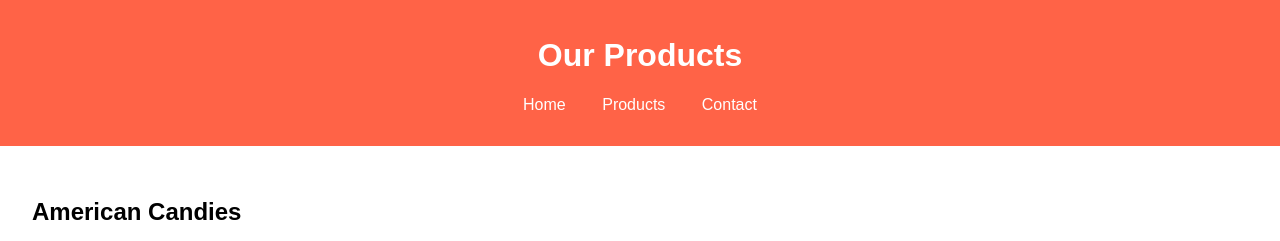
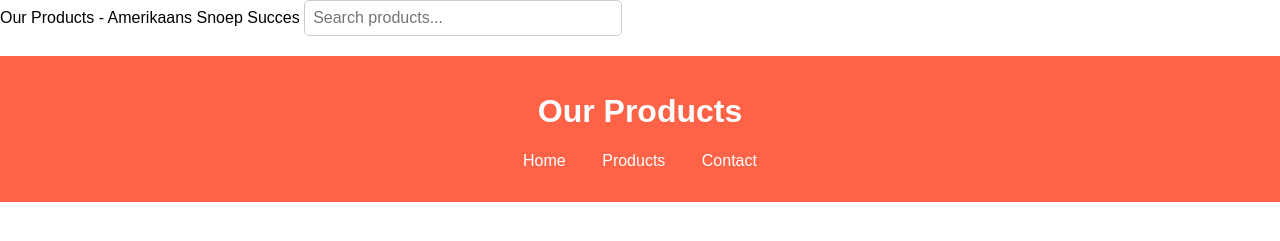
Before and after one commit to AmerikaansSnoepSuccses/AmerikaansSnoepSuccses.com, a plain HTML site: page products.html in a window 1280 px wide. Shown: the top 241 px of the page. Drawn offline with Linux system fonts and the light colour scheme.

Commit message:
Add files via upload
Signed-off-by: AmerikaansSnoepSuccses <AmerikaansSnoepSucces@hotmail.com>

```diff
--- a/css/styles.css
+++ b/css/styles.css
@@ -77,3 +77,11 @@ form button {
 form button:hover {
     background-color: #ff4500;
 }
+#search-input {
+    width: 300px;
+    padding: 8px;
+    margin-bottom: 20px;
+    border: 1px solid #ccc;
+    border-radius: 5px;
+    font-size: 16px;
+}
--- a/products.html
+++ b/products.html
@@ -2,9 +2,12 @@
 <html lang="en">
 <head>
     <meta charset="UTF-8">
-    <meta name="viewport" content="width=device-width, initial-scale=1.0">
+    <meta name="viewport" content="width=device-width,
+
     <title>Our Products - Amerikaans Snoep Succes</title>
-    <link rel="stylesheet" href="css/styles.css">
+<link rel="stylesheet" href="css/styles.css">
+<input type="text" id="search-input" placeholder="Search products...">
+
 </head>
 <body>
     <header>
```
Also changed, not shown: index.html (+4 -0 lines).
